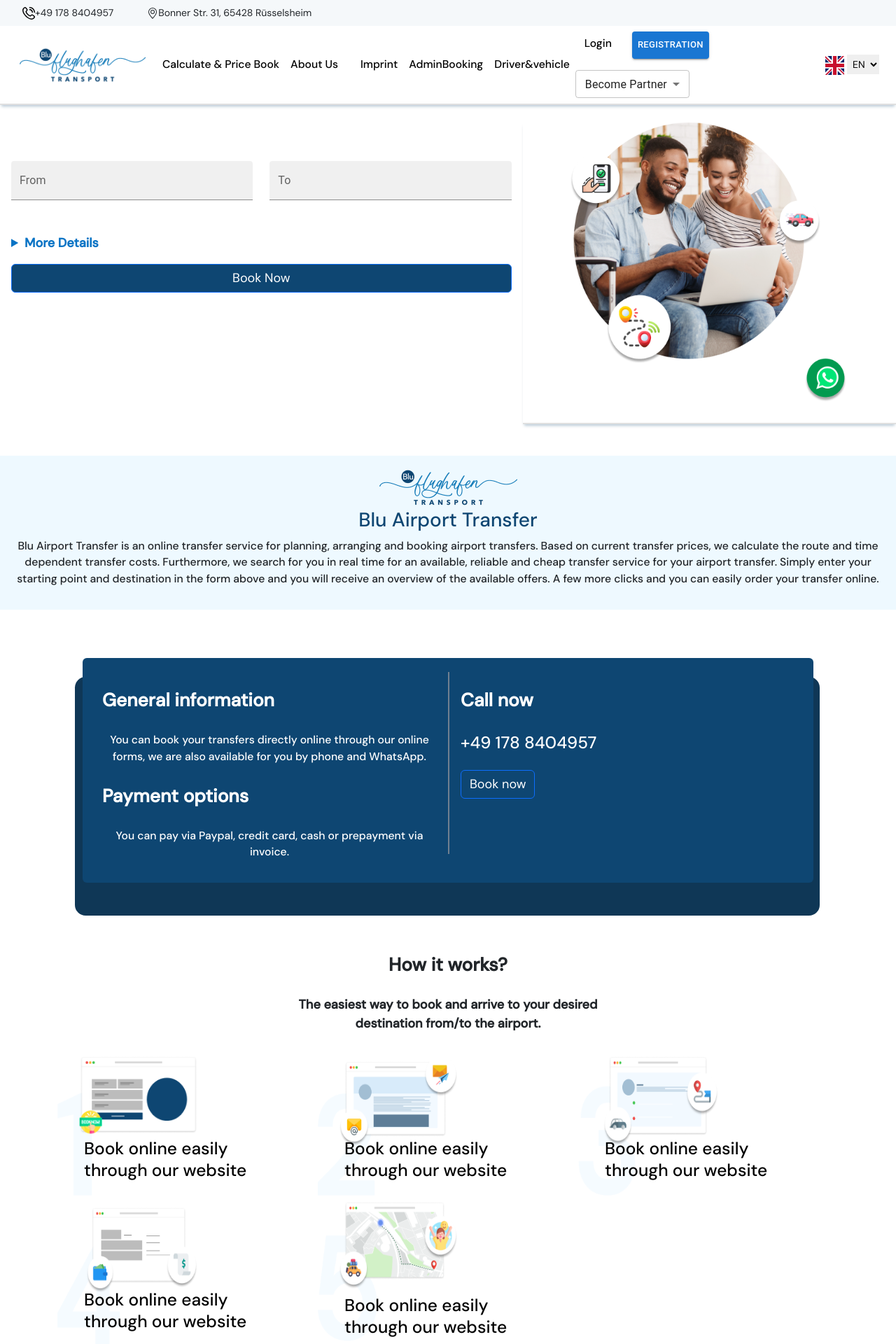
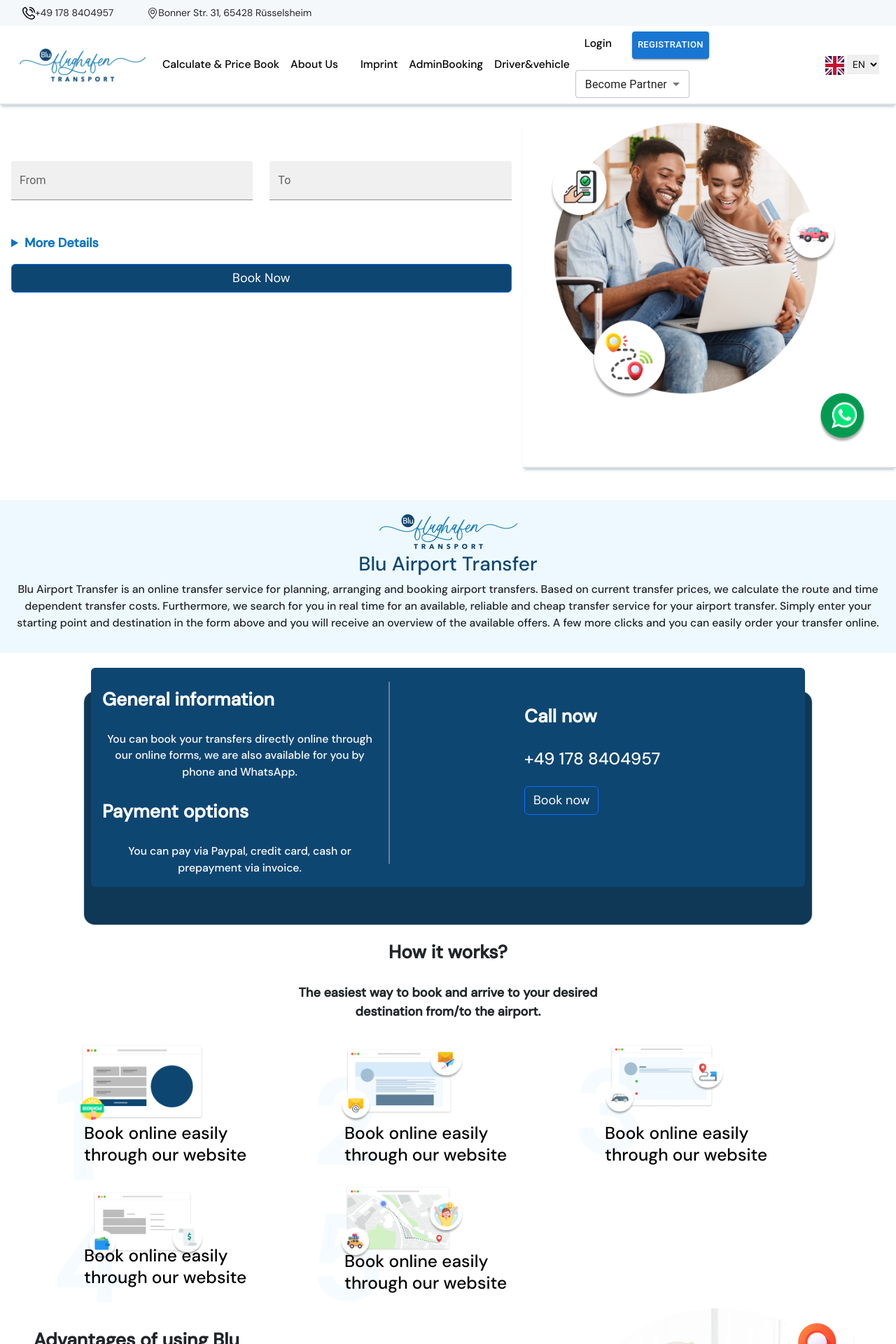
Before and after one commit to keshavsov/flughafen, a React (Create React App) app: page /home in a window 1280 px wide. Shown: the top 1920 px of the page at 70% size. Built offline with nearby package versions, Linux system fonts and the light colour scheme; what @mui/styled-engine-sc would draw is missing.

Commit message:
responsive

```diff
--- a/src/component/Footer.js
+++ b/src/component/Footer.js
@@ -37,7 +37,7 @@ export function Footer() {
 
           <div className="col-md-4 col-sm-3 col-xs-3 mt-3" style={{textAlign:"justify"}}>
             <a className="d-inline-flex align-items-center mb-2 link-dark text-decoration-none" href="/" aria-label="Bootstrap">
-              <span><img src={logo} width="170%" /></span>
+              <span><img src={logo}  height="100vh" width="100%" id="image-section" /></span>
             </a>
             <ul className="list-unstyled small text-muted">
               <li className="mb-2 text-light footer-blog-text "> Airport TransportTaxi is an independent taxi
--- a/src/index.css
+++ b/src/index.css
@@ -90,6 +90,9 @@ body {
 
 .shadow2 {
   box-shadow: 0px 39px 1px -17px #0f3756
+}
+.shadow22 {
+  box-shadow: 0px 44px 1px 10px #0f3756
 }
 
 .text-position {
@@ -360,3 +363,10 @@ b {
   text-align: left;
   color: #0E4672
 }
+
+@media screen and (max-width: 320px){
+  #image-section{
+      width: 100%;
+      height: auto;
+    };
+  }
--- a/src/pages/Home.js
+++ b/src/pages/Home.js
@@ -23,7 +23,7 @@ export default function Home() {
   const [journey, setJourney] = React.useState('');
   const [extraTime, setExtraTime] = React.useState('');
   const { t } = useTranslation();
-  const nav=useNavigate()
+  const nav = useNavigate()
 
   const handleJourney = (event) => {
     setJourney(event.target.value);
@@ -31,7 +31,7 @@ export default function Home() {
   const handleExtraTime = (event) => {
     setExtraTime(event.target.value);
   };
-  const handleHomepage=()=>{
+  const handleHomepage = () => {
     nav('/vehicle')
   }
   return (<>
@@ -55,10 +55,10 @@ export default function Home() {
               <div className='row my-5'>
                 <div className='col-md-6 col-sm-12'>
 
-                <ResponsiveDatePickers label="Date"/>
+                  <ResponsiveDatePickers label="Date" />
                 </div>
                 <div className='col-md-6 col-sm-12' >
-                <BasicTimePicker label="Time"/>
+                  <BasicTimePicker label="Time" />
                 </div>
               </div>
               <div className='row my-5'>
@@ -106,14 +106,14 @@ export default function Home() {
 
           </form>
         </div>
-        <div className='col  col-md-5 my-4 white-card' style={{ placeContent: "center", display: "grid" }}>
-          <img src={home1} alt="no img" height="430rem" />
+        <div className='col-md-5 col-sm-12 my-4 white-card'>
+          <img src={home1} height="auto" width="100%" id="image-section" />
         </div>
       </div>
       <duv className="container ">
         <div className='row'>
           <div className='col py-3 px-6' style={{ backgroundColor: "#EEF9FF" }}>
-            <center> <img src={logo} />
+            <center> <img src={logo} height="auto" width="auto" id="image-section" />
               <h3 style={{ color: "#0E4672" }}>Blu Airport Transfer</h3>
             </center>
             <center><p className='span-text'>
@@ -122,10 +122,11 @@ export default function Home() {
         </div>
       </duv>
 
-      <div className='container'>
-        <div className='row my-5'>
-          <div className='col text-white d-flex mx-5 styleShadow rounded' style={{ backgroundColor: "#0E4672" }}>
-            <div className='col col-md-6 col-sm-6 p-3'>
+
+      < div className='container '>
+
+        <div className='row mx-5 text-white d-flex flex-wrap rounded shadow22' style={{ backgroundColor: "#0E4672" }}>
+          <div className='col-md-5 col-sm-6 px-3'>
             <div>
               <h2>General information</h2>
               <p className='span-text'>You can book your transfers directly online through our online forms, we are also available for you by phone and WhatsApp.</p>
@@ -135,8 +136,8 @@ export default function Home() {
               <p className='span-text'>You can pay via Paypal, credit card, cash or prepayment via invoice.</p>
             </div>
           </div>
-            <div className='vertical-line'></div>
-            <div className='col  col-md-6 col-sm-6 p-3'>
+          <div className='col vertical-line'></div>
+          <div className='col-md-5 col-sm-12 p-4'>
             <div>
               <h2>Call now</h2>
               <h4 className='my-4'>+49 178 8404957</h4>
@@ -147,35 +148,34 @@ export default function Home() {
 
           </div>
         </div>
+
       </div>
 
 
-
-      </div>
       {/* ---------------pending---------- */}
       <div className='container'>
-        <div className='row py-4'>
+        <div className='row mt-5'>
           <center>
             <div>
-              <h2> How it works?</h2>
+              <h2 className=''> How it works?</h2>
               <p className="span text-dark">The easiest way to book and arrive to your  desired<br /> destination from/to the airport.</p>
             </div>
           </center>
           <div className='row ml-2 mt-2 '>
-            <div className='col-md-4 position-relative my-2'><img src={group1} width="200" height="200" />
+            <div className='col-md-4 position-relative my-2'><img src={group1} height="auto" width="60%" id="image-section" />
               <label className='position-absolute text-position'>Book online easily<br /> through our website</label>
             </div>
-            <div className='col-md-4 position-relative my-2'><img src={group2} width="200" height="200" />
+            <div className='col-md-4 position-relative my-2'><img src={group2} height="auto" width="60%" id="image-section" />
               <label className='position-absolute text-position'>Book online easily<br /> through our website</label>
             </div>
-            <div className='col-md-4 position-relative my-2'><img src={group3} width="200" height="200" />
+            <div className='col-md-4 position-relative my-2'><img src={group3} height="auto" width="60%" id="image-section" />
               <label className='position-absolute text-position'>Book online easily<br /> through our website</label>
             </div>
 
-            <div className='col-md-4 position-relative my-2'><img src={group4} width="200" height="200" />
+            <div className='col-md-4 position-relative my-2'><img src={group4} height="auto" width="60%" id="image-section" />
               <label className='position-absolute text-position'>Book online easily<br /> through our website</label>
             </div>
-            <div className='col-md-4 position-relative'><img src={group5} width="200" height="200" />
+            <div className='col-md-4 position-relative'><img src={group5} height="auto" width="60%" id="image-section" />
               <label className='position-absolute text-position'>Book online easily<br /> through our website</label>
             </div>
 
@@ -196,7 +196,7 @@ export default function Home() {
           </div>
         </div>
         <div className='col-md-5 col-sm-12'>
-          <img src={home2} height="400px" width="430px" />
+          <img src={home2} height="auto" width="100%" id="image-section" />
 
         </div>
       </div>
@@ -232,7 +232,7 @@ export default function Home() {
       </div>
       <div className='row py-3 mx-3'>
         <div className='col-md-6'>
-          <img src={couple} width='500px' />
+          <img src={couple} height="auto" width="100%" id="image-section" />
         </div>
         <div className='col-md-6'>
           <h2> Advantage of using airport <br /> transfer </h2> <br />
```
Lines whose indentation alone changed are shown as unchanged.
